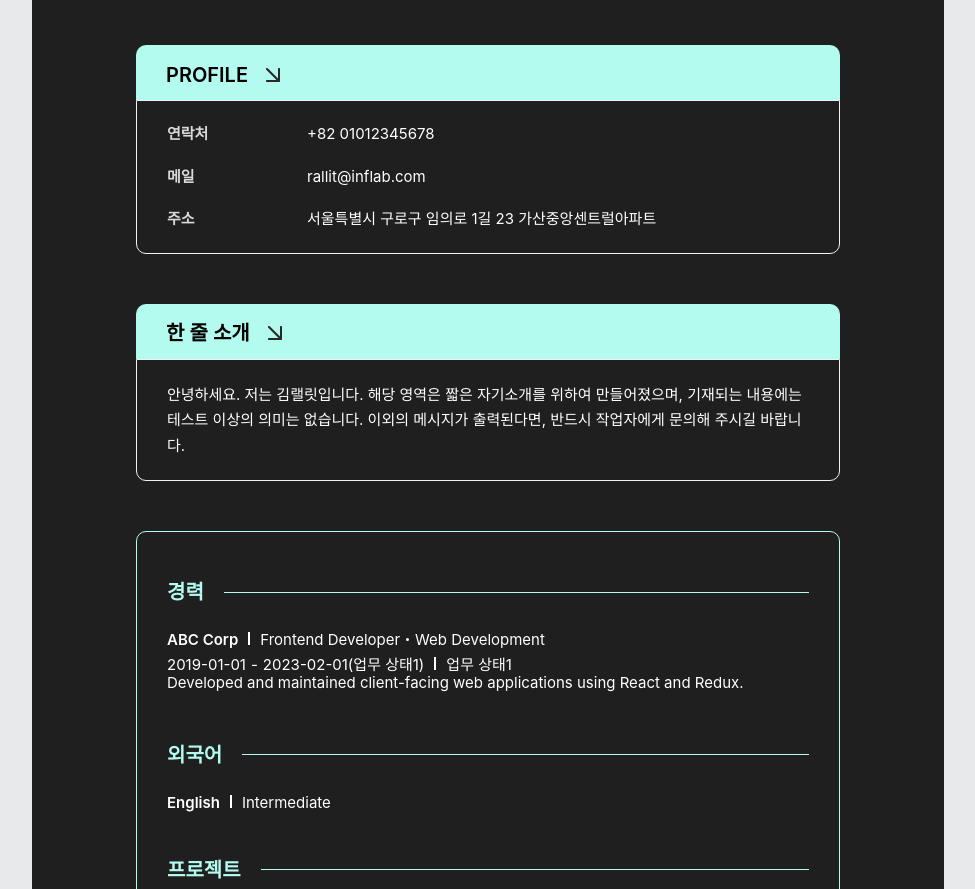
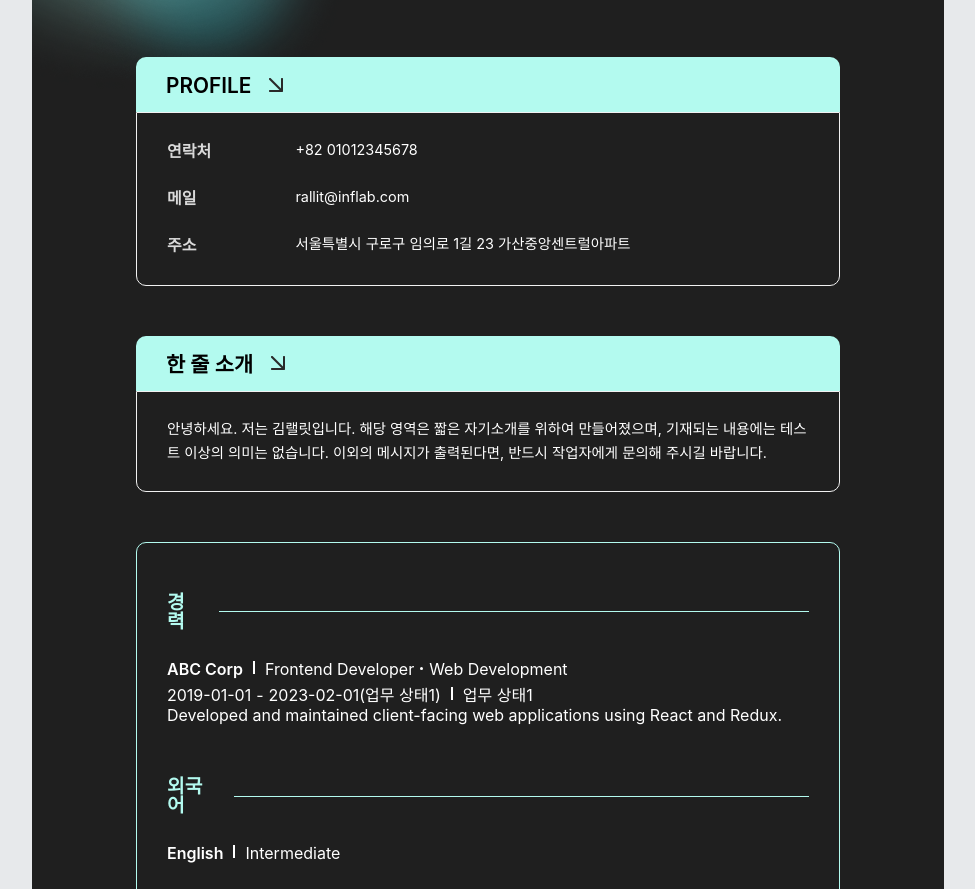
Before and after one commit to hotggang/resume-template, a website built with Vite: page src/theme/universe/index.html in a window 1280 px wide. Shown: the part 344-1233 px from the top of the page, without its empty margins (152-1127 px from the left). Built offline with nearby package versions, Linux system fonts and the light colour scheme; a web font is replaced by a local one.

Commit message:
css flex 진행중

```diff
--- a/package.json
+++ b/package.json
@@ -6,7 +6,9 @@
 	"scripts": {
 		"dev": "vite",
 		"build": "tsc && vite build && sh ./scripts/build-separator.sh",
-		"preview": "vite preview"
+		"preview": "vite preview",
+		"prepare": "husky install",
+		"test": "echo \"Error: no test specified\""
 	},
 	"devDependencies": {
 		"typescript": "^5.2.2",
--- a/src/theme/universe/css/scss/base/_mixin.scss
+++ b/src/theme/universe/css/scss/base/_mixin.scss
@@ -1,88 +1,56 @@
-//header_name
-@mixin headerName{
-    margin: 0 0 20px 0;
-    font-size: 40px;
-    font-weight: 600;
-    color: #fff;
-}
-
-//header_position
-@mixin headerPosition{
-    margin: 0 0 15px 0;
-    font-size: 24px;
-    font-weight: 600;
-    color: #fff;
-}
-
-//header_tag
-@mixin headerTag{
-    background-color: $mainColor;
-    border-radius: 20px;
-    margin: 0 10px 0 0;
-    padding: 6px 15px;
-    font-weight: 400;
-    font-size: 14px
-}
-
 //category
-@mixin categoryTitleSection{
+@mixin titleBarStyle{
     display: flex;
+    flex-direction: row;
+    gap: 15px;
     align-items: center;
     padding: 0 0 0 30px;
     height: 55px;
     background-color: $mainColor;
     border-top-left-radius: 10px;
     border-top-right-radius: 10px;
-}
-@mixin categoryTitle{
-    font-size: 20px;
-    font-weight: 600;
-    position: relative;
-    top: 2px;
-}
-@mixin categoryContents{
-    width: 100%;
-    display: flex;
-    padding: 22px 30px 22px 30px;
-    flex-direction: row;
-    border: solid 1px $borderColor;
-    border-bottom-left-radius: 10px;
-    border-bottom-right-radius: 10px;
+
+    h2{
+        font-size: 1.3rem;
+        font-weight: 600;
+        position: relative;
+        top: 2px;
+    }
+
+    img{
+        width: 20px;
+        height: 20px;
+    }
 }
 
-//content textstyle
-@mixin textstyleContent{
-    font-size: 15px;
+//profile, introduce contents
+@mixin contentparagraph{
+    font-size: 0.9rem;
     font-weight: 400;
+    line-height: 1.7;
     color: #fff;
+
+    display: -webkit-box;
+    -webkit-box-orient: vertical;
+    word-break: normal;
+    word-wrap: break-word;
 }
 
+//career subtitle
 @mixin textstyleCareer01{
-    display: flex;
-    align-items: center;
-    margin: 0 0 30px 0;
-    font-size: 20px;
+    font-size: 1.2rem;
     font-weight: 600;
     color: $mainColor;
-
-    &::after{
-        content: '';
-        display: block;
-        flex-grow: 1;
-        margin: 0 0 0 20px;
-        height: 1px;
-        background-color: $mainColor;
-    }
 }
 @mixin textstyleCareer02{
     display: flex;
     align-items: center;
-    font-size: 15px;
+    font-size: 1rem;
     font-weight: 600;
     color: #fff;
 }
 @mixin textstyleCareer03{
-    font-size: 15px;
+    font-size: 1rem;
     font-weight: 400;
     color: #fff;
 }
--- a/src/theme/universe/css/scss/components/universe.scss
+++ b/src/theme/universe/css/scss/components/universe.scss
@@ -2,7 +2,7 @@
 @import "../base/mixin";
 
 
-//메인 css
+//template 틀 css
 .universe__main{
     width: 100%;
     max-width: 62rem;
@@ -14,6 +14,7 @@
 .universe__bg-img{
     position: absolute;
     left: -300px;
+    bottom: -300px;
 
     & > img{
         width: 800px;
@@ -21,6 +22,8 @@
 }
 .universe__content{
     position: relative;
+    display: flex;
+    flex-direction: column;
     width: 100%;
     max-width: 62rem;
     margin: 0 auto;
@@ -31,22 +34,15 @@
 
     background-image: url(../img/universe-blur1.png);
     background-repeat: no-repeat;
-
-    /* @media screen and (max-width: 768px){
-
-    } */
 }
 
 
 //header - 기본정보 영역
 .universe__content-header{
-    margin: 0 0 48px 0;
+    margin: 0 0 60px 0;
     display: flex;
-
-    @media screen and (max-width: 768px){
-        flex-direction: column;
 }
-}
+//프로필 이미지 영역
 .universe__content-headerProfile{
 
     .sample{
@@ -56,7 +52,6 @@
         height: 150px;
         border-radius: 100%;
     }
-
     .universe{
         width: 262px;
         height: 150px;
@@ -69,123 +64,122 @@
     position: relative;
     right: 50px;
 
-    .universe__content-headerTitle-name{
-        @include headerName();
+    .name{
+        margin: 0 0 20px 0;
+        font-size: 2.4rem;
+        font-weight: 600;
+        color: #fff;
     }
-    .universe__content-headerTitle-position{
-        @include headerPosition();
+    .job{
+        margin: 0 0 25px 0;
+        font-size: 1.6rem;
+        font-weight: 600;
+        color: #fff;
     }
-    .universe__content-headerTitle-positionTag{
-        display: flex
+    .techStack{
+        display: flex;
+        flex-direction: row;
+        gap: 10px;
     }
-    .universe__content-headerTitle-positionTag div{
-        @include headerTag();
+    .techStack > div{
+        background-color: $mainColor;
+        border-radius: 20px;
+        padding: 6px 15px;
+        font-weight: 400;
+        font-size: 0.9rem;
     }
 }
 
 
-//profile
-.profileWrap{
-
-    margin: 0 0 50px 0;
-
+//profile, introduce 공통 css
+.universe__content-category{
+    display: flex;
+    flex-direction: column;
+    gap: 50px;
+}
+/* 카테고리 타이틀 형식 */
 .titleBar{
-        @include categoryTitleSection();
-
-        h2{
-            @include categoryTitle();
+    @include titleBarStyle();
 }
-        img{
-            width: 20px;
-            height: 20px;
-            margin: 0 0 0 15px;
-            position: relative;
-            top: 2px;
-        }
-    }
-
-    .universe__content-profileContent{
-        width: 100%;
-        padding: 22px 30px 22px 30px;
+/* propile, introduce 적용되는 내용 */
+.contentContainer{
+    padding: 25px 30px 25px 30px;
     border: solid 1px $borderColor;
     border-bottom-left-radius: 10px;
     border-bottom-right-radius: 10px;
-
-        .universe__content-profileContent-number, .universe__content-profileContent-mail, .universe__content-profileContent-address{
-            display: flex;
-            margin: 0 0 20px 0;
-
-            &:last-child{
-                margin: 0;
 }
 
+
+//profile
+.universe__content-profileContent{
+
+    display: flex;
+    flex-direction: column;
+    gap: 20px;
+
+    .number, .email, .address{
+        display: grid;
+        grid-template-columns: 20% 80%;
+
         .tag{
-                flex-shrink: 0;
             width: 140px;
-                font-size: 15px;
-                line-height: 1.5;
+            font-size: 1rem;
+            line-height: 1.7;
             font-weight: 600;
             color: #d9d9d9;
         }
-
         .detail{
-                font-size: 15px;
-                font-weight: 400;
-                line-height: 1.5;
-                color: #fff;
-                display: -webkit-box;
-                -webkit-box-orient: vertical;
-                word-break: normal;
-                word-wrap: break-word;
-            }
+            @include contentparagraph();
         }
     }
 }
 
-
 //introduce_한 줄 소개
-.universe__content-introduce{
-
-    margin: 0 0 50px 0;
-
 .universe__content-introduceContent{
-        @include categoryContents();
+    width: 100%;
+    display: flex;
+    flex-direction: row;
 
     h3{
-            @include textstyleContent();
-
-            line-height: 1.7;
-            display: -webkit-box;
-            -webkit-box-orient: vertical;
-            word-break: normal;
-            word-wrap: break-word;
-        }
+        @include contentparagraph();
     }
 }
 
-
-//category_이력사항 템플릿
-.universe__content-category{
+//category_이력사항 공통 css
+.universe__content-info{
     width: 100%;
+    display: flex;
+    flex-direction: column;
+    gap: 50px;
     padding: 50px 30px 50px 30px;
     border: solid 1px $borderColor;
     border-radius: 10px;
     border-color: $mainColor;
 }
-.categoryWrap{
-    width: 100%;
-    margin: 0 0 50px 0;
+.categoryContainer{
+    display: flex;
+    flex-direction: column;
+    gap: 30px;
 }
-//이력사항 소제목
+/* 이력사항 소제목 */
 .categoryTitle{
-    width: 100%;
-    margin: 0 0 30px 0;
+    display: flex;
+    flex-direction: row;
+    align-items: center;
+    justify-content: flex-start;
+    gap: 20px;
 
     h3{
         @include textstyleCareer01();
     }
+    .titleLine{
+        width: 100%;
+        height: 1px;
+        background-color: $mainColor;
     }
-//이력사항 내용 템플릿
+}
+
+//category_이력사항 내용 템플릿
 .categoryContents{
 
     .categorySubtitle{
--- a/src/theme/universe/index.html
+++ b/src/theme/universe/index.html
@@ -22,57 +22,59 @@
 		<div class="universe__content">
 			<div class="universe__content-header">
 				<div class="universe__content-headerProfile">
-					<img class="sample" src="img/sample-profile.jpg" alt="프로필 샘플">
-					<img class="universe" src="img/universe-profile.png" alt="프로필 영역" />
+					<img class="sample" src="img/sample-profile.jpg" alt="프로필 샘플"/>
+					<img class="universe" src="img/universe-profile.png" alt="프로필 영역"/>
 				</div>
 				<div class="universe__content-headerTitle">
-					<div class="universe__content-headerTitle-name">{{name}}</div>
-					<div class="universe__content-headerTitle-position">{{job}}</div>
-					<div class="universe__content-headerTitle-positionTag">
+					<div class="name">{{name}}</div>
+					<div class="job">{{job}}</div>
+					<div class="techStack">
 						{{#each techStack.skills}}
 						<div>#{{this}}</div>
 						{{/each}}
 					</div>
 				</div>
 			</div>
-			<div class="universe__content-profile profileWrap">
+			<div class="universe__content-category">
+				<div class="universe__content-profile">
 					<div class="universe__content-profileTitle titleBar">
 						<h2>PROFILE</h2>
 						<img src="img/universe-arrow.png" alt="arrow" />
 					</div>
-				<div class="universe__content-profileContent">
-					<div class="universe__content-profileContent-number">
+					<div class="universe__content-profileContent contentContainer">
+						<div class="number">
 							<h3 class="tag">연락처</h3>
 							<h3 class="detail">+{{countryNumber}} {{phoneNumber}}</h3>
 						</div>
 						{{#if email}}
-					<div class="universe__content-profileContent-mail">
+						<div class="email">
 							<h3 class="tag">메일</h3>
 							<h3 class="detail">{{email}}</h3>
 						</div>
 						{{/if}}
-					<div class="universe__content-profileContent-address">
+						<div class="address">
 							<h3 class="tag">주소</h3>
 							<h3 class="detail">{{addressMain}} {{addressBuildingName}}</h3>
 						</div>
 					</div>
 				</div>
 				{{#if introduce}}
-			<div class="universe__content-introduce profileWrap">
+				<div class="universe__content-introduce">
 					<div class="universe__content-introduceTitle titleBar">
 						<h2>한 줄 소개</h2>
 						<img src="img/universe-arrow.png" alt="arrow">
 					</div>
-				<div class="universe__content-introduceContent">
+					<div class="universe__content-introduceContent contentContainer">
 						<h3>{{introduce}} </h3>
 					</div>
 				</div>
 				{{/if}}
-			<div class="universe__content-category">
+				<div class="universe__content-info">
 					{{#if workExperiences}}
-				<div class="universe__content-category-career categoryWrap">
+					<div class="universe__content-category-career categoryContainer">
 						<div class="universe__content-category-careerTitle categoryTitle">
 							<h3 class="career">경력</h3>
+							<div class="titleLine"></div>
 						</div>
 						{{#each workExperiences}}
 						<div class="universe__content-category-WorkExperience categoryContents">
@@ -101,9 +103,10 @@
 					</div>
 					{{/if}}
 					{{#if foreignLanguages}}
-				<div class="universe__content-category-foreign categoryWrap">
+					<div class="universe__content-category-foreign categoryContainer">
 						<div class="universe__content-category-foreignTitle categoryTitle">
 							<h3 class="foreign">외국어</h3>
+							<div class="titleLine"></div>
 						</div>
 						{{#each foreignLanguages}}
 						<div class="universe__content-category-ForeignLanguage categoryContents">
@@ -117,9 +120,10 @@
 					</div>
 					{{/if}}
 					{{#if projects}}
-				<div class="universe__content-category-project categoryWrap">
+					<div class="universe__content-category-project categoryContainer">
 						<div class="universe__content-category-projectTitle categoryTitle">
 							<h3 class="project">프로젝트</h3>
+							<div class="titleLine"></div>
 						</div>
 						{{#each projects}}
 						<div class="universe__content-category-projectProject categoryContents">
@@ -146,9 +150,10 @@
 					</div>
 					{{/if}}
 					{{#if portfolio.links}}
-					<div class="universe__content-category-portfolioLink categoryWrap">
+						<div class="universe__content-category-portfolioLink categoryContainer">
 							<div class="universe__content-category-portfolioTitle categoryTitle">
 								<h3 class="links">포트폴리오</h3>
+								<div class="titleLine"></div>
 							</div>
 							{{#each portfolio.links}}
 							<div class="universe__content-category-portfolioLink categoryContents">
@@ -168,6 +173,7 @@
 					<img src="img/universe-blur2.png" alt="백그라운드 이미지" />
 				</div>
 			</div>
+		</div>
 	</main>
 </body>
 <script type="module" src="./../../settings/index.ts" defer></script>
```
Also changed, not shown: src/theme/universe/css/scss/universe.min.css, src/theme/universe/css/styles.min.css, 1 other file. Lines whose indentation alone changed are shown as unchanged.
